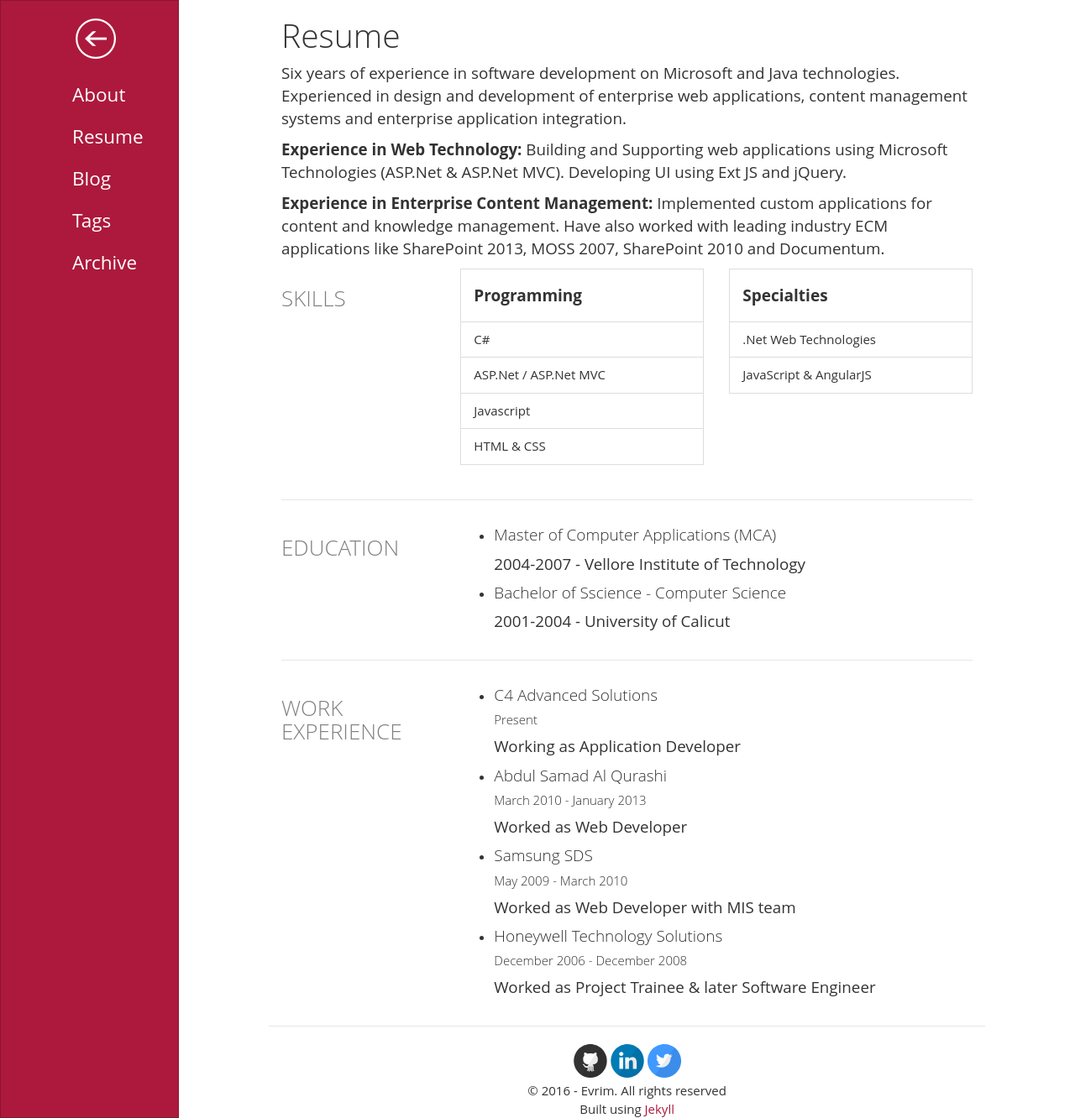
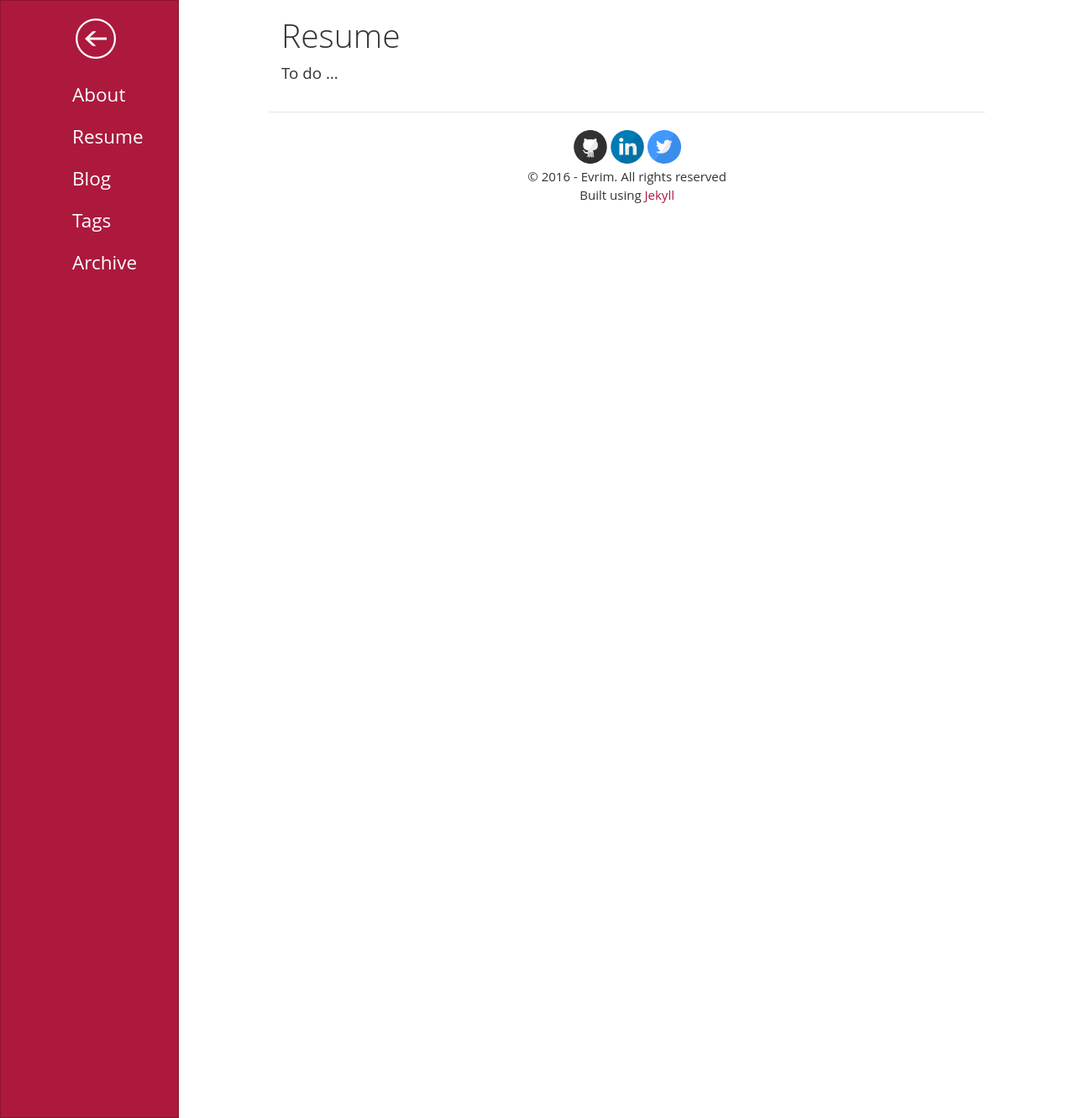
Before and after one commit to mechanicalobject/mechanicalobject.github.io, a Jekyll site: the page built from resume/index.md, in a window 1280 px wide and 1332 px high. Shown: the whole window at 84% size. Built offline with Jekyll 4.4.1, drawn with Linux system fonts in a browser that asks for light colours.

```diff
--- a/_config.yml
+++ b/_config.yml
@@ -41,7 +41,7 @@ github:         'https://github.com/mechanicalobject'
 gplus:
 instagram:
 pinterest:
-linkedin:       'https://ae.linkedin.com/in/senturkevrim/'
+linkedin:       'https://www.linkedin.com/in/senturkevrim/'
 rss:
 stackoverflow:
 twitter:        'https://twitter.com/mechanicalo'
--- a/resume/index.md
+++ b/resume/index.md
@@ -1,90 +1,7 @@
 ---
 layout: page
 title: Resume
-description: Resume of Abdel Raoof
+description: Resume
 theme: red
 ---
-Six years of experience in software development on Microsoft and Java technologies. Experienced in design and development of enterprise web applications, content management systems and enterprise application integration.
-
-**Experience in Web Technology:**
-Building and Supporting web applications using Microsoft Technologies (ASP.Net & ASP.Net MVC). Developing UI using Ext JS and jQuery.
-
-**Experience in Enterprise Content Management:**
-Implemented custom applications for content and knowledge management. Have also worked with leading industry ECM applications like SharePoint 2013, MOSS 2007, SharePoint 2010 and Documentum.
-
-<!-- Skills -->
-<section class="row">
-	<header class="col-md-3">
-		<h3 style="text-transform:uppercase;color:gray">Skills</h3>
-	</header>
-	<div class="col-md-9">
-		<div class="row">
-			<div class="col-md-6">
-				<ul class="list-group">
-					<li class="list-group-item active"><h4><strong>Programming</strong></h4></li>
-					<li class="list-group-item">C#</li>
-					<li class="list-group-item">ASP.Net / ASP.Net MVC</li>
-					<li class="list-group-item">Javascript</li>
-					<li class="list-group-item">HTML & CSS</li>
-				</ul>
-			</div>
-			<div class="col-md-6">
-				<ul class="list-group">
-					<li class="list-group-item active"><h4><strong>Specialties</strong></h4></li>
-					<li class="list-group-item">.Net Web Technologies</li>
-					<li class="list-group-item">JavaScript & AngularJS</li>
-				</ul>
-			</div>
-		</div>
-	</div>
-</section>
-<hr/>
-<!-- Education -->
-<section class="row">
-	<header class="col-md-3">
-		<h3 style="text-transform:uppercase;color:gray">Education</h3>
-	</header>
-	<div class="col-md-9">
-		<ul>
-			<li>
-				<h4>Master of Computer Applications (MCA)</h4>
-				<p>2004-2007 - Vellore Institute of Technology</p>
-			</li>
-			<li>
-				<h4>Bachelor of Sscience - Computer Science</h4>
-				<p>2001-2004 - University of Calicut</p>
-			</li>
-		</ul>
-	</div>
-</section>
-<hr/>
-<!-- Work -->
-<section class="row">
-	<header class="col-md-3">
-		<h3 style="text-transform:uppercase;color:gray">Work Experience</h3>
-	</header>
-	<div class="col-md-9">
-		<ul>
-			<li>
-				<h4>C4 Advanced Solutions</h4>
-				<h5>Present</h5>
-				<p>Working as Application Developer</p>
-			</li>
-			<li>
-				<h4>Abdul Samad Al Qurashi</h4>
-				<h5>March 2010 - January 2013</h5>
-				<p>Worked as Web Developer</p>
-			</li>
-			<li>
-				<h4>Samsung SDS</h4>
-				<h5>May 2009 - March 2010</h5>
-				<p>Worked as Web Developer with MIS team</p>
-			</li>
-			<li>
-				<h4>Honeywell Technology Solutions</h4>
-				<h5>December 2006 - December 2008</h5>
-				<p>Worked as Project Trainee & later Software Engineer</p>
-			</li>
-		</ul>
-	</div>
-</section>
+To do ...
```
Also changed, not shown: about/index.md (+3 -29 lines), index.html (+9 -8 lines).
